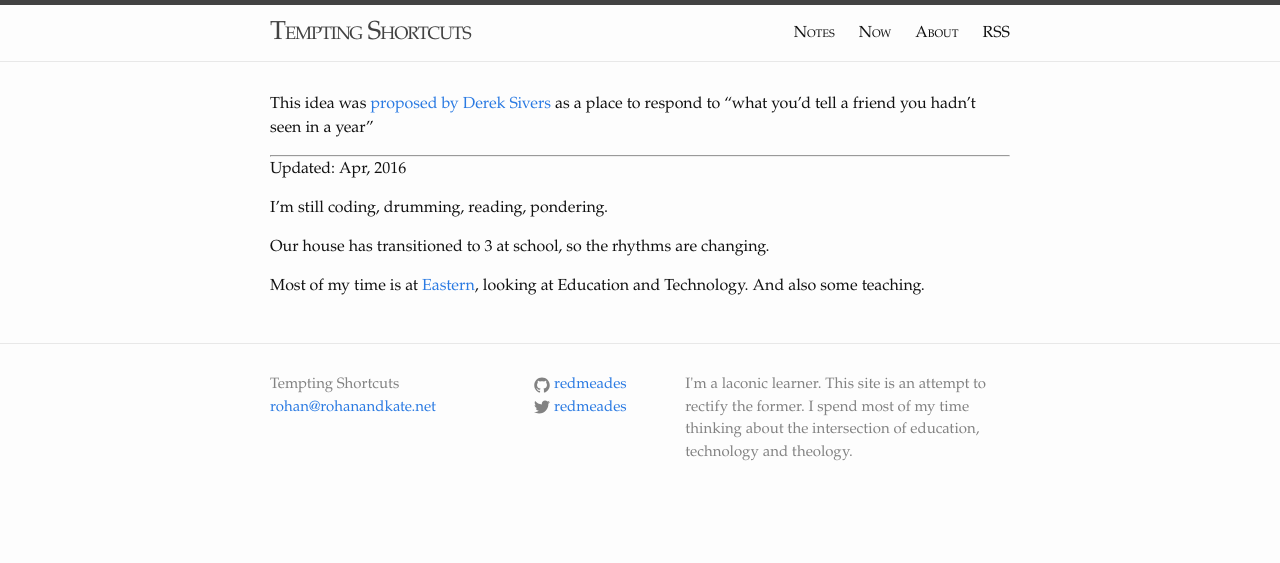
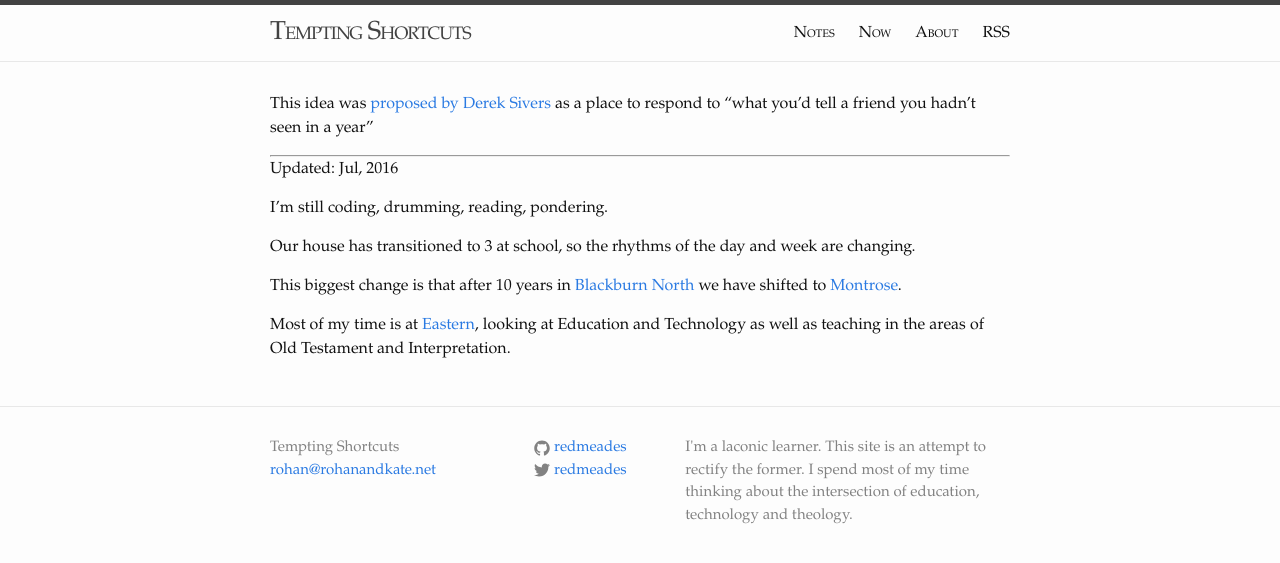
Before and after one commit to redmeades/rohan.github.io, a Jekyll site: the page built from now/index.md, in a window 1280 px wide. Shown: the top 563 px of the page. Built offline with Jekyll 4.4.1, drawn with Linux system fonts in a browser that asks for light colours.

Commit message:
July update to /now

```diff
--- a/now/index.md
+++ b/now/index.md
@@ -12,6 +12,10 @@ Updated: {{ page.date | date: "%b, %Y" }}
 
 I’m still coding, drumming, reading, pondering.
 
-Our house has transitioned to 3 at school, so the rhythms are changing.
+Our house has transitioned to 3 at school, so the rhythms of the day and week are changing.
 
-Most of my time is at [Eastern](https://eastern.edu.au), looking at Education and Technology. And also some teaching.
+This biggest change is that after 10 years in [Blackburn North](https://www.google.com.au/maps/@-37.8046454,145.1462904,15z)
+we have shifted to [Montrose](https://www.google.com.au/maps/@-37.8073644,145.3506885,14z).
+
+Most of my time is at [Eastern](https://eastern.edu.au), looking at Education and Technology
+as well as teaching in the areas of Old Testament and Interpretation.
```
Also changed, not shown: other parts of now/index.md (+1 -1 lines).
